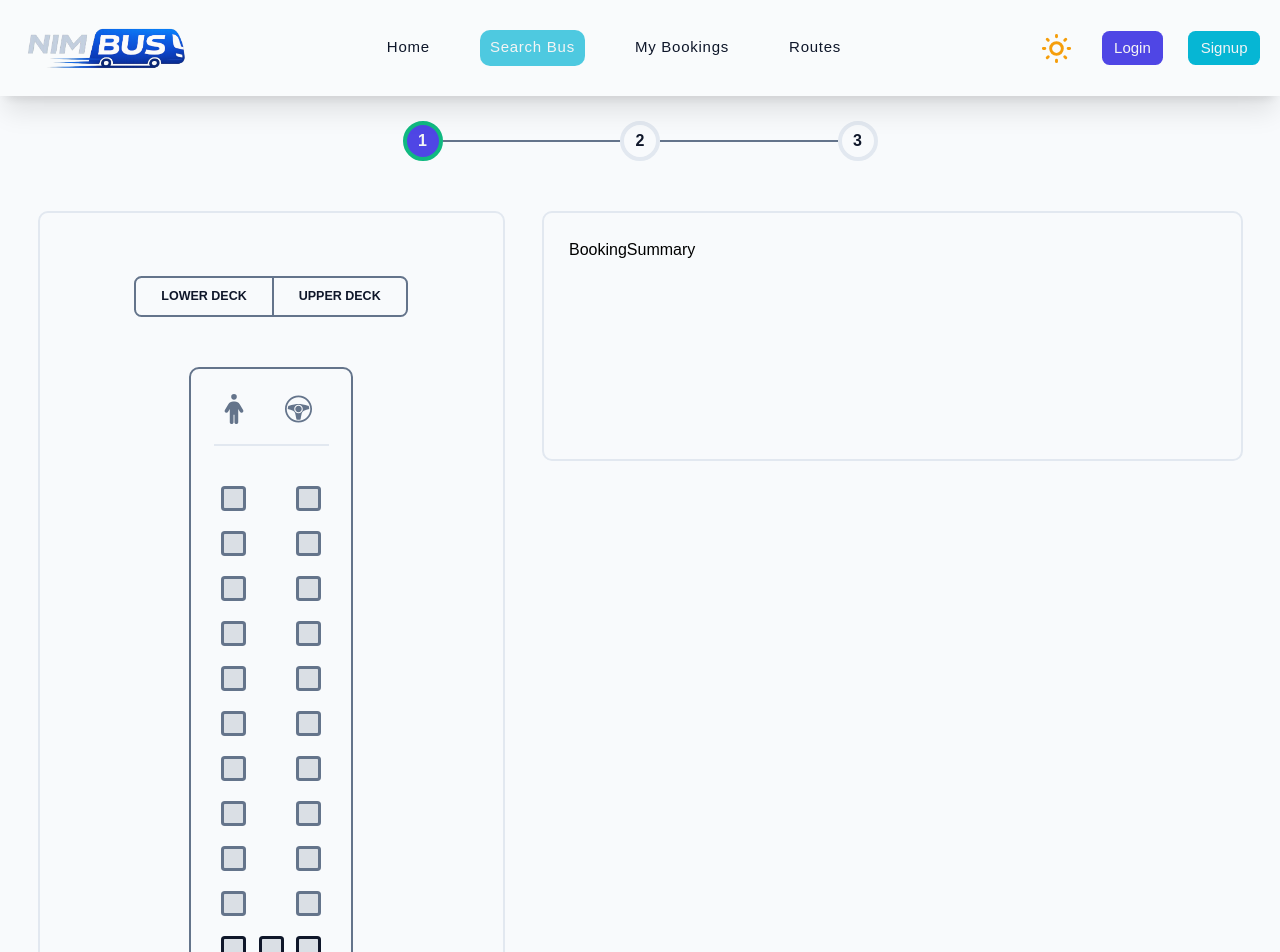
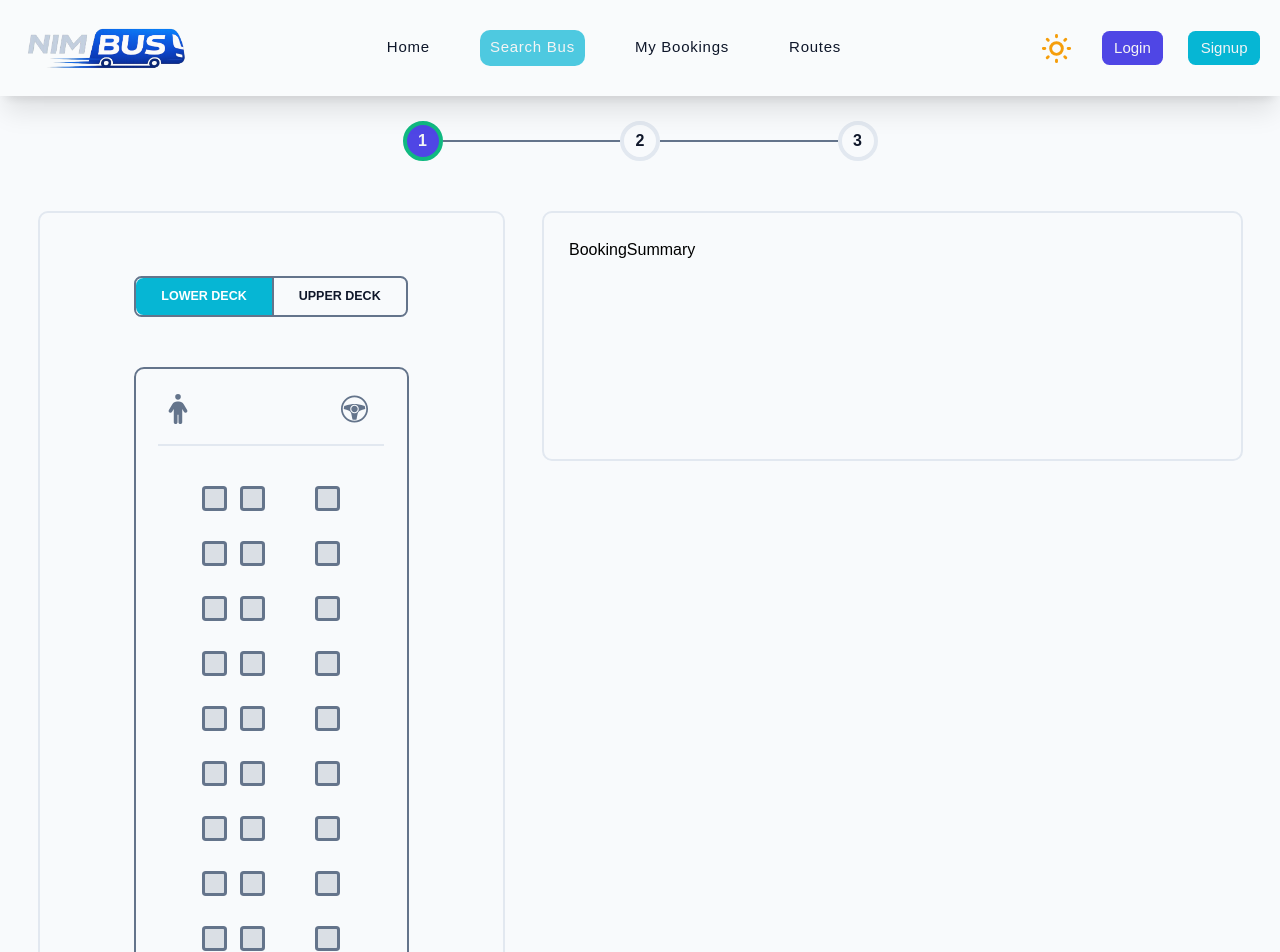
Before and after one commit to sudeshJha/bus-ticket-booking-system, a React (Vite) app: page /search_bus/1 in a window 1280 px wide. Shown: the top 952 px of the page. Built offline with nearby package versions, Linux system fonts and the light colour scheme.

Commit message:
seating layout

```diff
--- a/src/features/bus-booking/BusLayoutSection.jsx
+++ b/src/features/bus-booking/BusLayoutSection.jsx
@@ -4,7 +4,7 @@ import DeckSelection from "./DeckSelection";
 import BusLayout from "../bus-layout/BusLayout";
 
 const data = {
-  layout: "2X3",
+  layout: "2X1",
   type: "seater",
   bookedSeats: [
     "L-23",
@@ -21,12 +21,12 @@ const data = {
   ],
   backrowSeat: true,
   seaterRow: 10,
-  sleeperRow: 0,
+  sleeperRow: 5,
   isUpperDeck: true,
 };
 
 const BusLayoutSection = () => {
-  const [deck, setDeck] = useState(data.isUpperDeck);
+  const [deck, setDeck] = useState(0);
 
   const handleDeck = (d) => {
     if (d === 1 && !data.isUpperDeck) return;
--- a/src/features/bus-layout/BusLayout.jsx
+++ b/src/features/bus-layout/BusLayout.jsx
@@ -16,7 +16,7 @@ const BusLayout = ({ data, deck }) => {
   } = data;
 
   return (
-    <div className="rounded-2xl border-2 border-text-secondary py-4 px-4 w-fit mx-auto">
+    <div className="rounded-2xl border-2 border-text-secondary py-4 px-4 mx-auto w-110">
       <div className="mx-5 flex items-center justify-between border-b-2 border-border pb-2">
         <Icon icon={<FaPerson />} color="text-text-secondary" size="small" />
         <Icon
@@ -33,6 +33,7 @@ const BusLayout = ({ data, deck }) => {
         seaterRow={seaterRow}
         sleeperRow={sleeperRow}
         bookedSeats={bookedSeats}
+        deck={deck}
       />
     </div>
   );
--- a/src/features/bus-layout/Seat.jsx
+++ b/src/features/bus-layout/Seat.jsx
@@ -21,7 +21,7 @@ const legends = [
   },
 ];
 
-const Seat = ({ status = "Available", type = "sleeper", deck }) => {
+const Seat = ({ status = "Available", type = "seater", deck = 0 }) => {
   let legend;
 
   if (status === "Available") legend = legends[0];
@@ -30,7 +30,7 @@ const Seat = ({ status = "Available", type = "sleeper", deck }) => {
 
   return (
     <div
-      className={`h-10 w-10 rounded-md border-3 ${legend.textColor} ${legend.bgColor}`}
+      className={`${type === "seater" ? "h-10 w-10" : "w-20 h-32"} rounded-md border-3 ${legend.textColor} ${legend.bgColor}`}
     ></div>
   );
 };
--- a/src/features/bus-layout/SeatLayout.jsx
+++ b/src/features/bus-layout/SeatLayout.jsx
@@ -1,6 +1,7 @@
 import React from "react";
 import Seat from "./Seat";
-import SeatRow from "./SeatRow";
+import SeaterRow from "./SeaterRow";
+import SleeperRow from "./SleeperRow";
 
 const SeatLayout = ({
   backrowSeat,
@@ -9,20 +10,46 @@ const SeatLayout = ({
   sleeperRow = 0,
   seaterRow,
   bookedSeats,
+  deck,
 }) => {
   const leftCol = Number(layout[0]);
   const rightCol = Number(layout[2]);
 
   return (
-    <div className="pt-16 px-8">
-      <div className="flex flex-col items-center justify-center gap-8">
-        {Array.from({ length: seaterRow }).map((_, i) => {
-          console.log("hey");
-          return <SeatRow key={i} leftCol={leftCol} rightCol={rightCol} />;
-        })}
-      </div>
+    <div className="pt-16 pb-8 px-8">
+      {/* UPPER DECKER */}
+      {deck === 1 && (
+        <div className="flex flex-col items-center justify-center gap-8 w-full">
+          {Array.from({ length: sleeperRow }).map((_, i) => {
+            return <SleeperRow key={i} leftCol={1} rightCol={1} />;
+          })}
+        </div>
+      )}
 
-      {backrowSeat && (
+      {/* LOWER DECKER SEATER */}
+
+      {type === "seater" && (
+        <div className="flex flex-col items-center justify-center gap-12 w-full">
+          {Array.from({
+            length: seaterRow,
+          }).map((_, i) => {
+            return <SeaterRow key={i} leftCol={leftCol} rightCol={rightCol} />;
+          })}
+        </div>
+      )}
+
+      {/* LOWER DECKER SLEEPER */}
+      {type === "sleeper" && deck === 0 && (
+        <div className="flex flex-col items-center justify-center gap-8">
+          {Array.from({ length: sleeperRow }).map((_, i) => {
+            return <SeaterRow key={i} leftCol={1} rightCol={1} />;
+          })}
+        </div>
+      )}
+
+      {/* BACK ROW SEATS */}
+
+      {backrowSeat && type !== "sleeper" && (
         <div className="mt-8 flex items-center justify-center gap-5">
           {Array.from({ length: leftCol + rightCol + 1 }).map((_, i) => {
             return <Seat key={i} />;
--- a/src/features/bus-layout/SeatRow.jsx
+++ b/src/features/bus-layout/SeaterRow.jsx
@@ -1,7 +1,7 @@
 import React from "react";
 import Seat from "./Seat";
 
-const SeatRow = ({ leftCol, rightCol = 0 }) => {
+const SeaterRow = ({ leftCol, rightCol = 0 }) => {
   return (
     <div className="flex items-center justify-center gap-x-20">
       <div className="flex items-center justify-center gap-5">
@@ -19,4 +19,4 @@ const SeatRow = ({ leftCol, rightCol = 0 }) => {
   );
 };
 
-export default SeatRow;
+export default SeaterRow;
--- /dev/null
+++ b/src/features/bus-layout/SleeperRow.jsx
@@ -0,0 +1,28 @@
+import React from "react";
+import Seat from "./Seat";
+
+const SleeperRow = ({ leftCol, rightCol }) => {
+  return (
+    <div className="flex items-center justify-between w-full gap-x-20">
+      <div className="flex items-center justify-center gap-5">
+        {Array.from({ length: leftCol }).map((_, i) => {
+          return (
+            <Seat
+              key={i}
+              status="Booked"
+              type={leftCol === 1 ? "sleeper" : "seater"}
+            />
+          );
+        })}
+      </div>
+
+      <div className="flex items-center justify-center gap-5">
+        {Array.from({ length: rightCol }).map((_, i) => {
+          return <Seat key={i} status="Booked" type="sleeper" />;
+        })}
+      </div>
+    </div>
+  );
+};
+
+export default SleeperRow;
```
